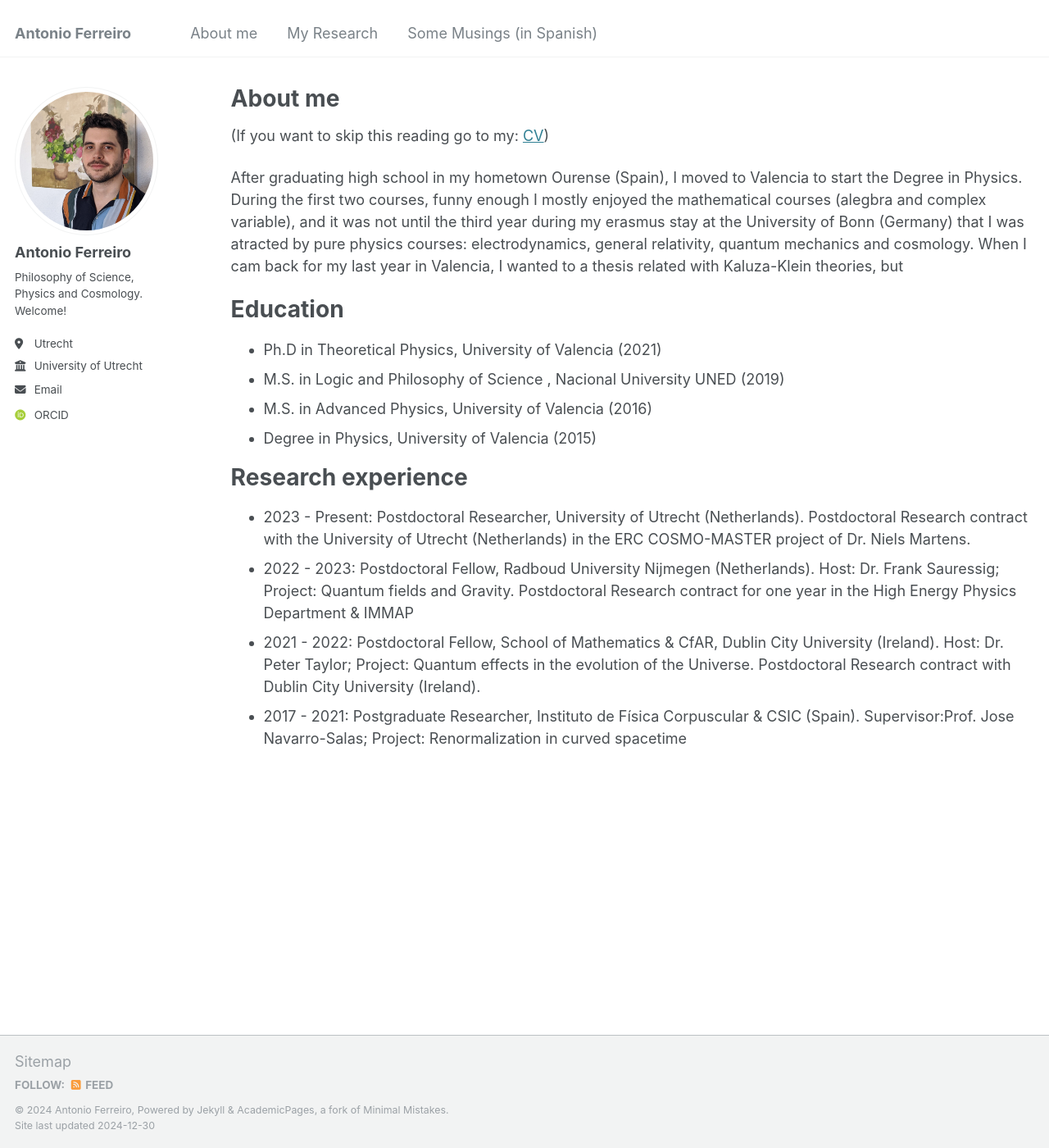
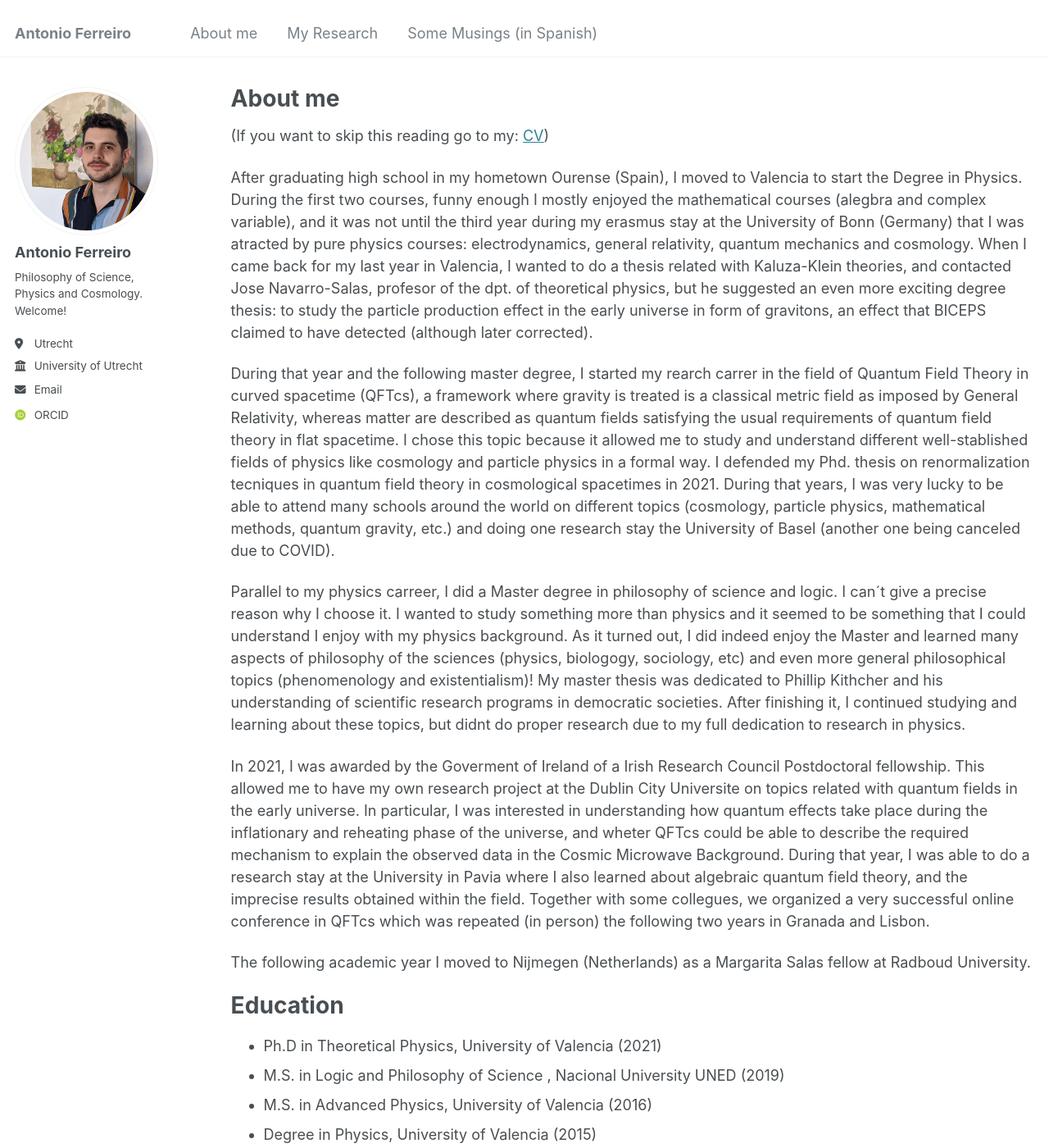
Before and after one commit to Anfedea/anfedea.github.io, a Jekyll site: the page built from _pages/cv.md, in a window 1280 px wide and 1400 px high. Shown: the whole window at 82% size. Built offline with Jekyll 4.4.1, drawn with Linux system fonts in a browser that asks for light colours; some web fonts are replaced.

Commit message:
Update cv.md

```diff
--- a/_pages/cv.md
+++ b/_pages/cv.md
@@ -11,7 +11,20 @@ redirect_from:
 
 (If you want to skip this reading go to my: [CV](CV.pdf))
 
-After graduating high school in my hometown Ourense (Spain), I moved to Valencia to start the Degree in Physics. During the first two courses, funny enough I mostly enjoyed the mathematical courses (alegbra and complex variable), and it was not until the third year during my erasmus stay at the University of Bonn (Germany) that I was atracted by pure physics courses: electrodynamics, general relativity, quantum mechanics and cosmology. When I cam back for my last year in Valencia, I wanted to a thesis related with Kaluza-Klein theories, but
+After graduating high school in my hometown Ourense (Spain), I moved to Valencia to start the Degree in Physics. During the first two courses, funny enough I mostly enjoyed the mathematical courses (alegbra and complex variable), and it was not until the third year during my erasmus stay at the University of Bonn (Germany) that I was atracted by pure physics courses: electrodynamics, general relativity, quantum mechanics and cosmology. When I came back for my last year in Valencia, I wanted to do a thesis related with Kaluza-Klein theories, and contacted Jose Navarro-Salas, profesor of the dpt. of theoretical physics, but he suggested an even more exciting degree thesis: to study the particle production effect in the early universe in form of gravitons, an effect that BICEPS claimed to have detected (although later corrected).
+
+During that year and the following master degree, I started my rearch carrer in the field of Quantum Field Theory in curved spacetime (QFTcs), a framework where gravity is treated is a classical metric field as imposed by General Relativity, whereas matter are described as quantum fields satisfying the usual requirements of quantum field theory in flat spacetime. I chose this topic because it allowed me to study and understand different well-stablished fields of physics like cosmology and particle physics in a formal way. I defended my Phd. thesis on renormalization tecniques in quantum field theory in cosmological spacetimes in 2021. During that years, I was very lucky to be able to attend many schools around the world on different topics (cosmology, particle physics, mathematical methods, quantum gravity, etc.) and doing one research stay the University of Basel (another one being canceled due to COVID).
+
+Parallel to my physics carreer, I did a Master degree in philosophy of science and logic. I can´t give a precise reason why I choose it. I wanted to study something more than physics and it seemed to be something that I could understand I enjoy with my physics background. As it turned out, I did indeed enjoy the Master and learned many aspects of philosophy of the sciences (physics, biologogy, sociology, etc) and even more general philosophical topics (phenomenology and existentialism)! My master thesis was dedicated to Phillip Kithcher and his understanding of scientific research programs in democratic societies.  After finishing it, I continued studying and learning about these topics, but didnt do proper research due to my full dedication to research in physics.
+
+In 2021, I was awarded by the Goverment of Ireland of a Irish Research Council Postdoctoral fellowship. This allowed me to have my own research project at the Dublin City Universite on topics related with quantum fields in the early universe. In particular, I was interested in understanding how quantum effects take place during the inflationary and reheating phase of the universe, and wheter QFTcs could be able to describe the required mechanism to explain the observed data in the Cosmic Microwave Background. During that year, I was able to do a research stay at the University in Pavia where I also learned about algebraic quantum field theory, and the imprecise results obtained within the field. Together with some collegues, we organized a very successful online conference in QFTcs which was repeated (in person) the following two years in Granada and Lisbon.
+
+The following academic year I moved to Nijmegen (Netherlands) as a Margarita Salas fellow at Radboud University.
+
+
+
+
+
 
 Education
 ======
```
